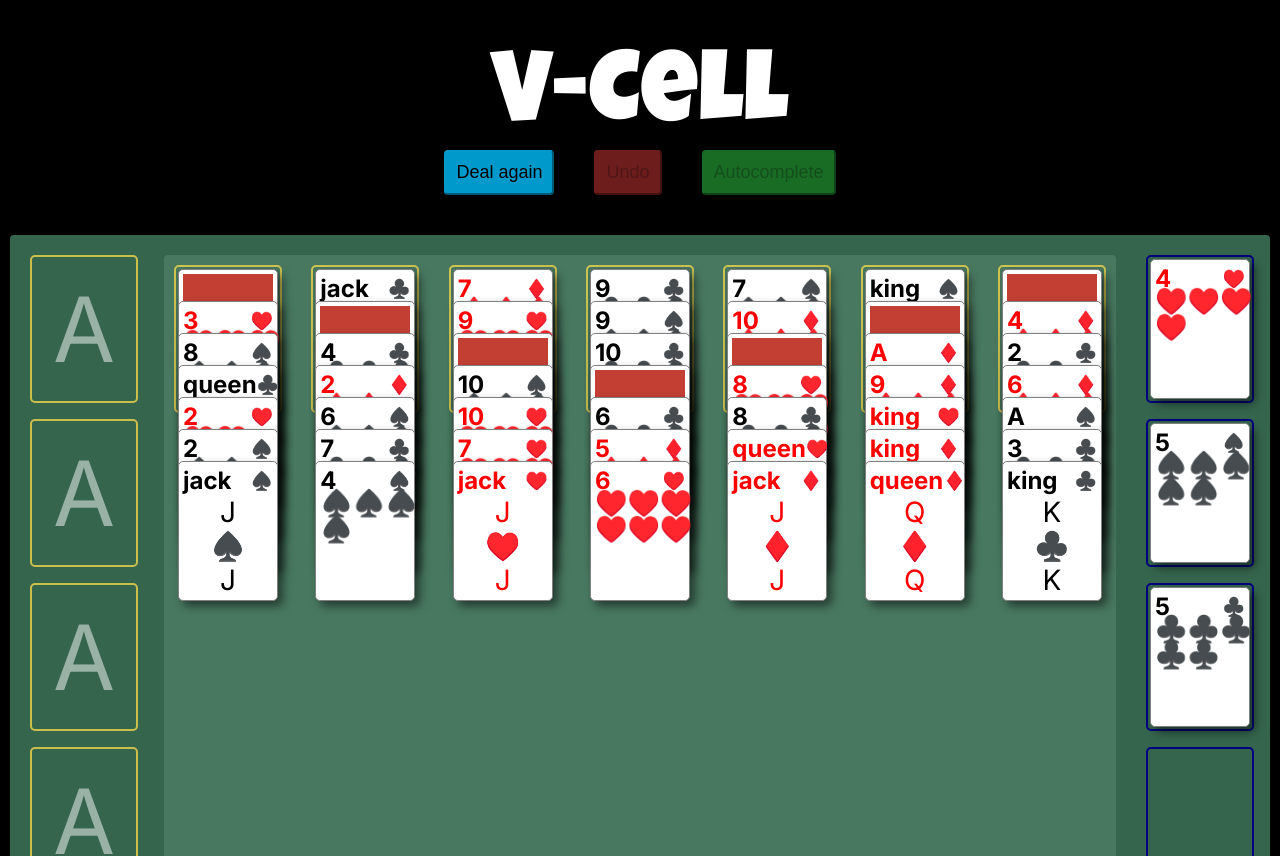
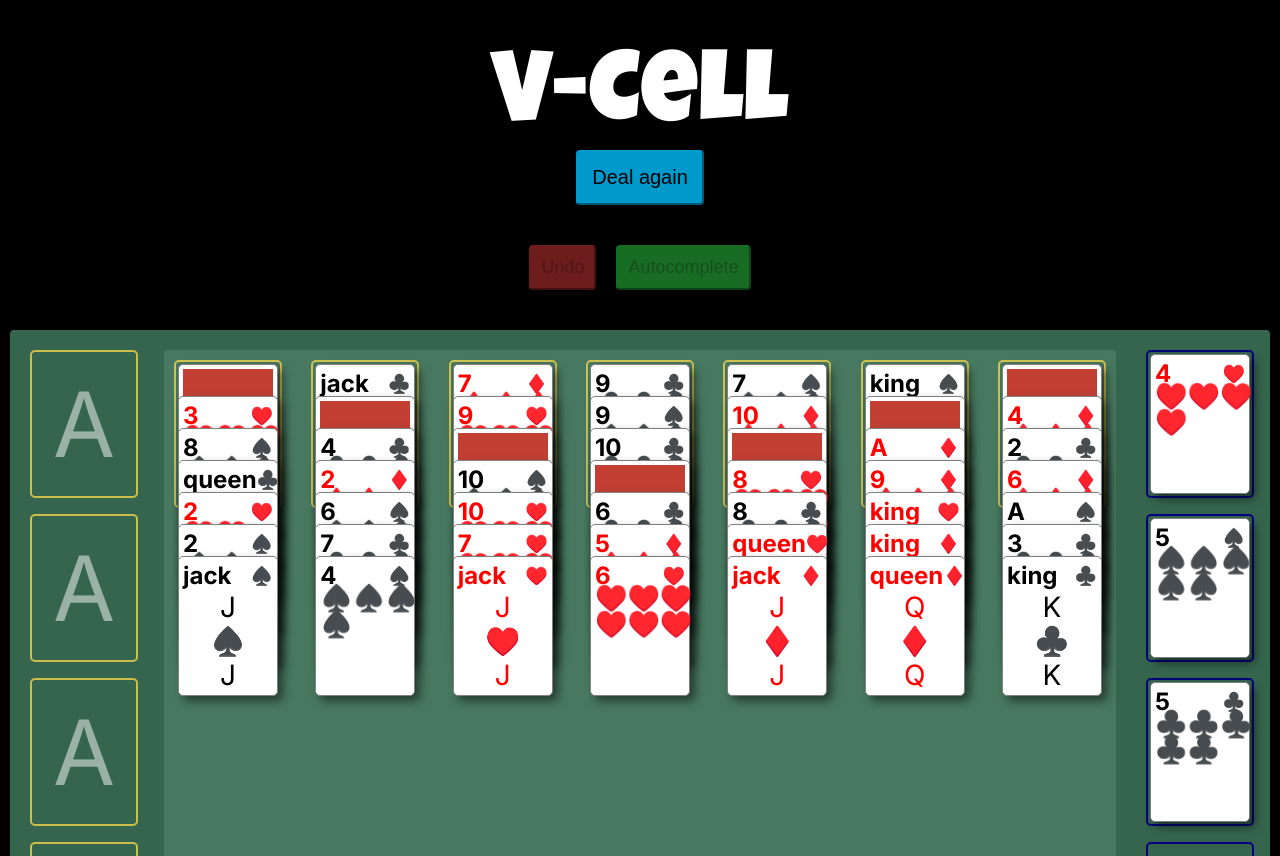
Before and after one commit to judeclark19/v-cell, a Next.js app: page / in a window 1280 px wide. Shown: the top 856 px of the page. Built offline with nearby package versions, Linux system fonts and the light colour scheme.

Commit message:
made the deal again button separate and bigger

```diff
--- a/components/Board/Board.styles.tsx
+++ b/components/Board/Board.styles.tsx
@@ -12,6 +12,8 @@ export const GameTitle = styled.h1<{ $windowWidth: number }>`
 
 export const GameControlButtons = styled.div<{ $windowWidth: number }>`
   display: flex;
+  flex-direction: column;
+  align-items: center;
   justify-content: center;
   gap: ${({ $windowWidth }) => ($windowWidth >= 675 ? "40px" : "20px")};
   margin-bottom: ${({ $windowWidth }) =>
@@ -20,6 +22,17 @@ export const GameControlButtons = styled.div<{ $windowWidth: number }>`
   button {
     font-size: ${({ $windowWidth }) => ($windowWidth >= 675 ? "18px" : "14px")};
     padding: ${({ $windowWidth }) => ($windowWidth >= 675 ? "10px" : "5px")};
+  }
+
+  > div {
+    display: flex;
+    align-items: center;
+    gap: 20px;
+  }
+
+  .deal-again {
+    font-size: ${({ $windowWidth }) => ($windowWidth >= 675 ? "20px" : "16px")};
+    padding: ${({ $windowWidth }) => ($windowWidth >= 675 ? "14px" : "10px")};
   }
 `;
 
@@ -84,7 +97,7 @@ export const CardBeingDragged = styled.div.attrs<CardBeingDraggedProps>(
   border: 1px solid gray;
   /* z-index: 30; */
   border-radius: 5px;
-  /* background-color: aqua; */
+  background-color: aqua;
   height: ${(props) => cardSizes[props.$size].height}px;
   width: ${(props) => cardSizes[props.$size].width}px;
 `;
--- a/components/Board/Board.tsx
+++ b/components/Board/Board.tsx
@@ -101,15 +101,12 @@ const Board = observer(() => {
       ?.getAttribute("data-dropid");
 
     if (!dropId || !gameState.cardBeingTouched) {
-      console.log("dropId or cardBeingTouched is null");
-      console.log("dropId: ", dropId);
-      console.log("cardBeingTouched: ", gameState.cardBeingTouched);
       gameState.setIsDragging(false);
       gameState.setCardBeingTouched(null);
       return;
     }
+
     if (dropId === gameState.cardBeingTouched.locationOnBoard) {
-      console.log("dropId is same as cardBeingTouched.locationOnBoard");
       gameState.setIsDragging(false);
       gameState.setCardBeingTouched(null);
       return;
@@ -197,7 +194,9 @@ const Board = observer(() => {
         V-Cell
       </GameTitle>
       <GameControlButtons $windowWidth={windowWidth}>
+        <div>
           <GameControlButton
+            className="deal-again"
             style={{
               backgroundColor: "#0099cc",
               borderColor: "#0099cc"
@@ -208,6 +207,9 @@ const Board = observer(() => {
           >
             Deal again
           </GameControlButton>
+        </div>
+        <div>
+          {" "}
           <GameControlButton
             style={{
               backgroundColor: "#dc3a3a",
@@ -232,6 +234,7 @@ const Board = observer(() => {
           >
             Autocomplete
           </GameControlButton>
+        </div>
       </GameControlButtons>
       <BoardContainer $orientation={orientation} $windowWidth={windowWidth}>
         {gameState.cardBeingTouched && gameState.isDragging && (
```
Lines whose indentation alone changed are shown as unchanged.
